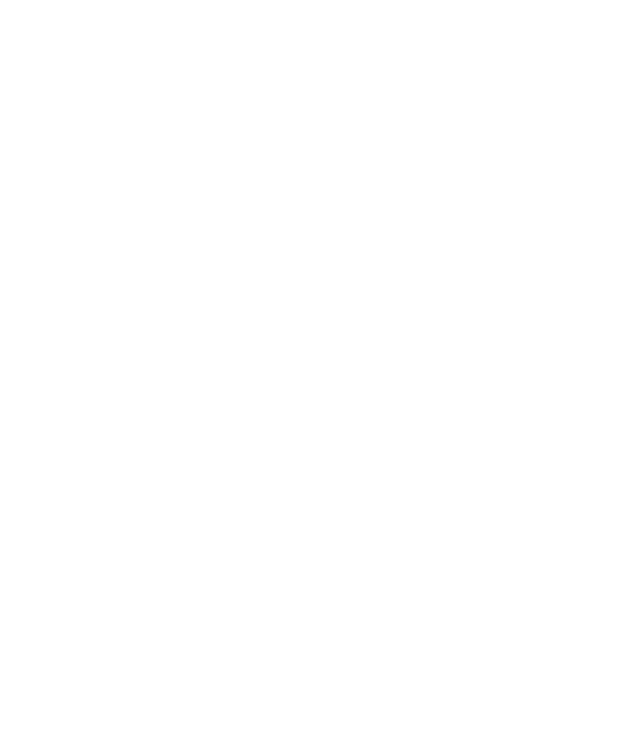
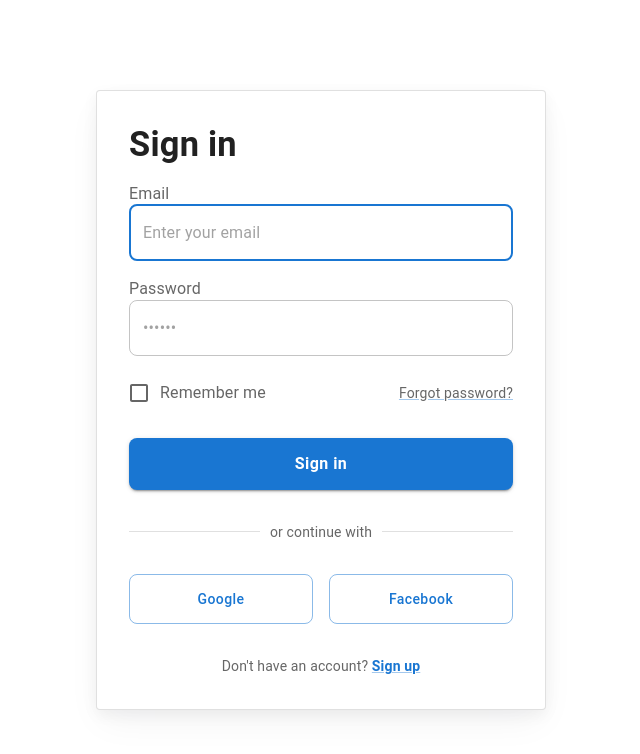
Before and after one commit to Wenglu/EchoFind_, a React (Vite) app in the folder echoFind/: page / in a window 1280 px wide. Before the commit this address led to /login. Shown: the top 754 px of the page, without its empty margins (319-959 px from the left). Built offline with nearby package versions, Linux system fonts and the light colour scheme.

Commit message:
feat: added login page , firebase initialize

```diff
--- a/echoFind/package.json
+++ b/echoFind/package.json
@@ -14,6 +14,7 @@
     "@emotion/styled": "^11.14.0",
     "@mui/material": "^7.1.1",
     "@mui/styled-engine-sc": "^7.1.1",
+    "firebase": "^11.9.1",
     "react": "^19.1.0",
     "react-dom": "^19.1.0",
     "react-router-dom": "^7.6.2",
--- a/echoFind/src/App.tsx
+++ b/echoFind/src/App.tsx
@@ -1,5 +1,10 @@
+import { Box } from "@mui/material";
 import Router from "./routes/router";
 
 export default function App() {
-  return <Router />;
+  return (
+    <Box sx={{ height: "100vh", width: "100vw", overflow: "hidden" }}>
+      <Router />;
+    </Box>
+  );
 }
--- a/echoFind/src/pages/Login.tsx/login.tsx
+++ b/echoFind/src/pages/Login.tsx/login.tsx
@@ -12,15 +12,8 @@
 import Typography from "@mui/material/Typography";
 import Stack from "@mui/material/Stack";
 import MuiCard from "@mui/material/Card";
-import { styled } from "@mui/material/styles";
-// import ForgotPassword from "./components/ForgotPassword";
-import AppTheme from "../shared-theme/AppTheme";
-// import ColorModeSelect from "../shared-theme/ColorModeSelect";
-// import {
-//   GoogleIcon,
-//   FacebookIcon,
-//   SitemarkIcon,
-// } from "./components/CustomIcons";
+import IconButton from "@mui/material/IconButton";
+import { styled, useTheme } from "@mui/material/styles";
 
 const Card = styled(MuiCard)(({ theme }) => ({
   display: "flex",
@@ -34,11 +27,10 @@
     maxWidth: "450px",
   },
   boxShadow:
-    "hsla(220, 30%, 5%, 0.05) 0px 5px 15px 0px, hsla(220, 25%, 10%, 0.05) 0px 15px 35px -5px",
-  ...theme.applyStyles("dark", {
-    boxShadow:
-      "hsla(220, 30%, 5%, 0.5) 0px 5px 15px 0px, hsla(220, 25%, 10%, 0.08) 0px 15px 35px -5px",
-  }),
+    theme.palette.mode === "light"
+      ? "hsla(220, 30%, 5%, 0.05) 0px 5px 15px 0px, hsla(220, 25%, 10%, 0.05) 0px 15px 35px -5px"
+      : "hsla(220, 30%, 5%, 0.5) 0px 5px 15px 0px, hsla(220, 25%, 10%, 0.08) 0px 15px 35px -5px",
+  backgroundColor: theme.palette.background.paper,
 }));
 
 const SignInContainer = styled(Stack)(({ theme }) => ({
@@ -55,40 +47,30 @@
     zIndex: -1,
     inset: 0,
     backgroundImage:
-      "radial-gradient(ellipse at 50% 50%, hsl(210, 100%, 97%), hsl(0, 0%, 100%))",
+      theme.palette.mode === "light"
+        ? "radial-gradient(ellipse at 50% 50%, hsl(210, 100%, 97%), hsl(0, 0%, 100%))"
+        : "radial-gradient(at 50% 50%, hsla(210, 100%, 16%, 0.5), hsl(220, 30%, 5%))",
     backgroundRepeat: "no-repeat",
-    ...theme.applyStyles("dark", {
-      backgroundImage:
-        "radial-gradient(at 50% 50%, hsla(210, 100%, 16%, 0.5), hsl(220, 30%, 5%))",
-    }),
   },
 }));
 
-export default function SignIn(props: { disableCustomTheme?: boolean }) {
+export function Login() {
+  const theme = useTheme();
+
   const [emailError, setEmailError] = React.useState(false);
   const [emailErrorMessage, setEmailErrorMessage] = React.useState("");
   const [passwordError, setPasswordError] = React.useState(false);
   const [passwordErrorMessage, setPasswordErrorMessage] = React.useState("");
-  const [open, setOpen] = React.useState(false);
-
-  const handleClickOpen = () => {
-    setOpen(true);
-  };
-
-  const handleClose = () => {
-    setOpen(false);
-  };
 
   const handleSubmit = (event: React.FormEvent<HTMLFormElement>) => {
-    if (emailError || passwordError) {
     event.preventDefault();
-      return;
-    }
+    if (validateInputs()) {
       const data = new FormData(event.currentTarget);
       console.log({
         email: data.get("email"),
         password: data.get("password"),
       });
+    }
   };
 
   const validateInputs = () => {
@@ -119,18 +101,23 @@
   };
 
   return (
-    <AppTheme {...props}>
+    <Box>
       <CssBaseline enableColorScheme />
       <SignInContainer direction="column" justifyContent="space-between">
-        {/* <ColorModeSelect
+        <IconButton
           sx={{ position: "fixed", top: "1rem", right: "1rem" }}
-        /> */}
+          color="inherit"
+        ></IconButton>
         <Card variant="outlined">
-          {/* <SitemarkIcon /> */}
           <Typography
             component="h1"
             variant="h4"
-            sx={{ width: "100%", fontSize: "clamp(2rem, 10vw, 2.15rem)" }}
+            sx={{
+              width: "100%",
+              fontSize: "clamp(2rem, 10vw, 2.15rem)",
+              fontWeight: 700,
+              color: theme.palette.text.primary,
+            }}
           >
             Sign in
           </Typography>
@@ -146,24 +133,39 @@
             }}
           >
             <FormControl>
-              <FormLabel htmlFor="email">Email</FormLabel>
+              <FormLabel
+                htmlFor="email"
+                sx={{ color: theme.palette.text.secondary }}
+              >
+                Email
+              </FormLabel>
               <TextField
                 error={emailError}
                 helperText={emailErrorMessage}
                 id="email"
                 type="email"
                 name="email"
-                placeholder="your@email.com"
+                placeholder="Enter your email"
                 autoComplete="email"
                 autoFocus
                 required
                 fullWidth
                 variant="outlined"
                 color={emailError ? "error" : "primary"}
+                sx={{
+                  "& .MuiOutlinedInput-root": {
+                    borderRadius: 2,
+                  },
+                }}
               />
             </FormControl>
             <FormControl>
-              <FormLabel htmlFor="password">Password</FormLabel>
+              <FormLabel
+                htmlFor="password"
+                sx={{ color: theme.palette.text.secondary }}
+              >
+                Password
+              </FormLabel>
               <TextField
                 error={passwordError}
                 helperText={passwordErrorMessage}
@@ -172,67 +174,104 @@
                 type="password"
                 id="password"
                 autoComplete="current-password"
-                autoFocus
                 required
                 fullWidth
                 variant="outlined"
                 color={passwordError ? "error" : "primary"}
+                sx={{
+                  "& .MuiOutlinedInput-root": {
+                    borderRadius: 2,
+                  },
+                }}
               />
             </FormControl>
+            <Box
+              sx={{
+                display: "flex",
+                justifyContent: "space-between",
+                alignItems: "center",
+              }}
+            >
               <FormControlLabel
                 control={<Checkbox value="remember" color="primary" />}
                 label="Remember me"
+                sx={{ color: theme.palette.text.secondary }}
               />
-            {/* <ForgotPassword open={open} handleClose={handleClose} /> */}
+              <Link
+                component="button"
+                type="button"
+                variant="body2"
+                sx={{ color: theme.palette.text.secondary }}
+              >
+                Forgot password?
+              </Link>
+            </Box>
             <Button
               type="submit"
               fullWidth
               variant="contained"
-              onClick={validateInputs}
+              size="large"
+              sx={{
+                mt: 1,
+                py: 1.5,
+                borderRadius: 2,
+                textTransform: "none",
+                fontSize: "1rem",
+                fontWeight: 600,
+              }}
             >
               Sign in
             </Button>
-            <Link
-              component="button"
-              type="button"
-              onClick={handleClickOpen}
+          </Box>
+          <Divider sx={{ my: 2 }}>
+            <Typography
               variant="body2"
-              sx={{ alignSelf: "center" }}
+              sx={{ color: theme.palette.text.secondary }}
             >
-              Forgot your password?
-            </Link>
-          </Box>
-          <Divider>or</Divider>
-          <Box sx={{ display: "flex", flexDirection: "column", gap: 2 }}>
+              or continue with
+            </Typography>
+          </Divider>
+          <Box sx={{ display: "flex", gap: 2 }}>
             <Button
               fullWidth
               variant="outlined"
               onClick={() => alert("Sign in with Google")}
-              //   startIcon={<GoogleIcon />}
+              sx={{
+                py: 1.5,
+                borderRadius: 2,
+                textTransform: "none",
+              }}
             >
-              Sign in with Google
+              Google
             </Button>
             <Button
               fullWidth
               variant="outlined"
               onClick={() => alert("Sign in with Facebook")}
-              //   startIcon={<FacebookIcon />}
+              sx={{
+                py: 1.5,
+                borderRadius: 2,
+                textTransform: "none",
+              }}
             >
-              Sign in with Facebook
+              Facebook
             </Button>
-            <Typography sx={{ textAlign: "center" }}>
-              Don&apos;t have an account?{" "}
-              <Link
-                href="/material-ui/getting-started/templates/sign-in/"
+          </Box>
+          <Typography
             variant="body2"
-                sx={{ alignSelf: "center" }}
+            sx={{
+              textAlign: "center",
+              mt: 2,
+              color: theme.palette.text.secondary,
+            }}
           >
+            Don't have an account?{" "}
+            <Link href="#" variant="body2" sx={{ fontWeight: 600 }}>
               Sign up
             </Link>
           </Typography>
-          </Box>
         </Card>
       </SignInContainer>
-    </AppTheme>
+    </Box>
   );
 }
--- a/echoFind/src/routes/router.tsx
+++ b/echoFind/src/routes/router.tsx
@@ -1,13 +1,13 @@
-import React from "react";
-import { BrowserRouter, Routes, Route, Navigate } from "react-router-dom";
+import { BrowserRouter, Routes, Route } from "react-router-dom";
+import { Login } from "../pages/Login.tsx/login";
 
 function Router() {
   return (
     <BrowserRouter>
       <Routes>
         {/* <Route path="/login" element={<Login />} /> */}
-        <Route path="/" element={<Navigate to="/login" replace />} />
-        <Route path="*" element={<Navigate to="/login" replace />} />
+        <Route path="/" element={<Login />} />
+        <Route path="*" element={<Login />} />
       </Routes>
     </BrowserRouter>
   );
--- a/echoFind/tsconfig.app.json
+++ b/echoFind/tsconfig.app.json
@@ -19,7 +19,6 @@
     "strict": true,
     "noUnusedLocals": true,
     "noUnusedParameters": true,
-    "erasableSyntaxOnly": true,
     "noFallthroughCasesInSwitch": true,
     "noUncheckedSideEffectImports": true
   },
```
Also changed, not shown: echoFind/src/firebase/firebase.ts (added), 1 other file (tests, documents, lock files or other folders). Lines whose indentation alone changed are shown as unchanged.
